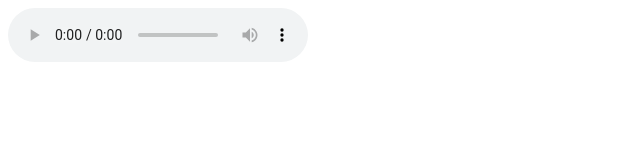
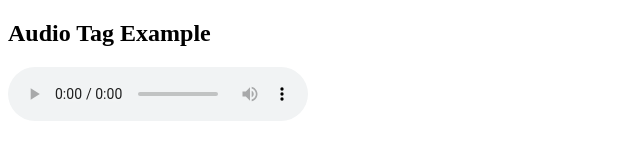
Before and after one commit to shravanbhoyar1/Assignment-4, a plain HTML site: page index.html in a window 1280 px wide. Shown: the whole page, without its empty margins (0-640 px from the left). Drawn offline with Linux system fonts and the light colour scheme.

```diff
--- a/index.html
+++ b/index.html
@@ -4,6 +4,7 @@
     <title>Audio And Video Tag</title>
 </head>
 <body>
+    <h2>Audio Tag Example</h2>
     <audio controls>
         <source src="https://freetestdata.com/wp-content/uploads/2021/09/Free_Test_Data_500KB_MP3.mp3" type="audio/mp3">
     </audio>
```
